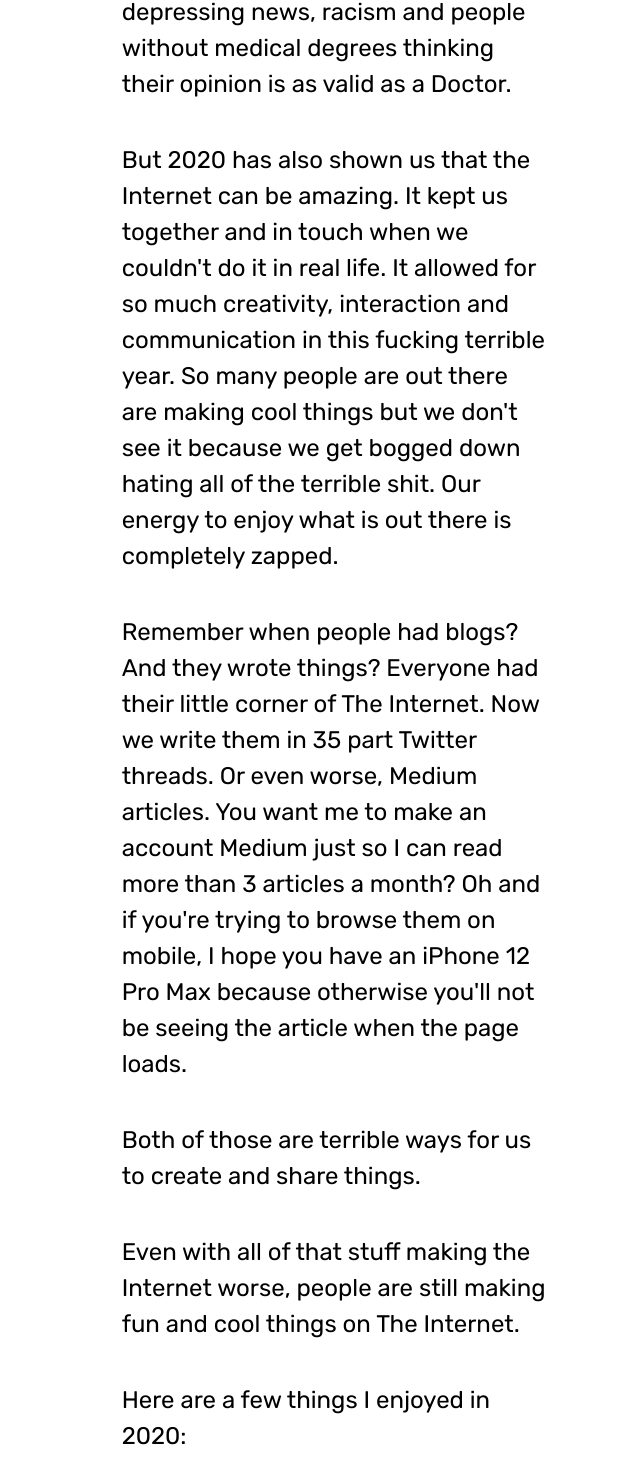
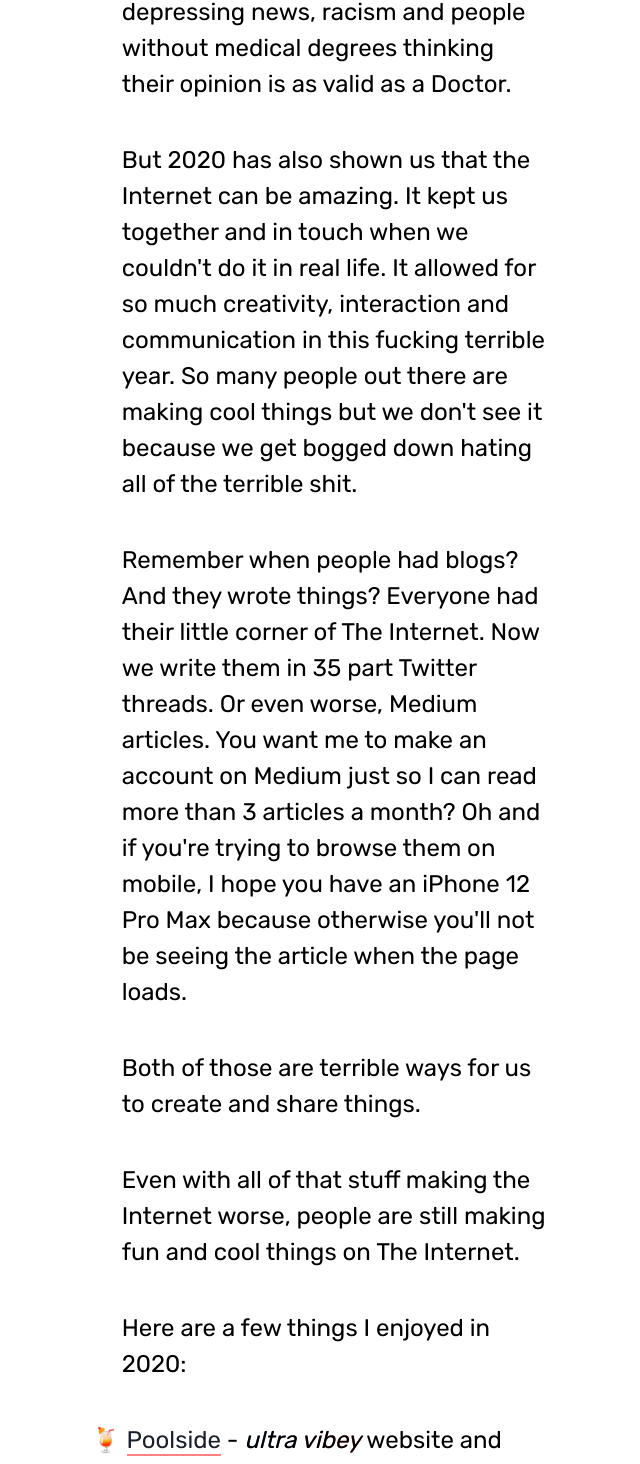
Before and after one commit to tommyp/tommyp.org, a Next.js app: page /lets-make-mad-shit in a window 1280 px wide. Shown: the part 789-2253 px from the top of the page, without its empty margins (305-945 px from the left). Built offline with nearby package versions, Linux system fonts and the light colour scheme; what tailwindcss-border-gradients would draw is missing.

Commit message:
update text based on feedback

```diff
--- a/pages/lets-make-mad-shit.js
+++ b/pages/lets-make-mad-shit.js
@@ -45,11 +45,11 @@ const getCreative = () => {
           </P>
 
           <P>
-            But 2020 has also shown us that the Internet can be amazing. It kept us together and in touch when we couldn&apos;t do it in real life. It allowed for so much creativity, interaction and communication in this fucking terrible year. So many people are out there are making cool things but we don&apos;t see it because we get bogged down hating all of the terrible shit. Our energy to enjoy what is out there is completely zapped.
+            But 2020 has also shown us that the Internet can be amazing. It kept us together and in touch when we couldn&apos;t do it in real life. It allowed for so much creativity, interaction and communication in this fucking terrible year. So many people out there are making cool things but we don&apos;t see it because we get bogged down hating all of the terrible shit.
           </P>
 
           <P>
-            Remember when people had blogs? And they wrote things? Everyone had their little corner of The Internet. Now we write them in 35 part Twitter threads. Or even worse, Medium articles. You want me to make an account Medium just so I can read more than 3 articles a month? Oh and if you&apos;re trying to browse them on mobile, I hope you have an iPhone 12 Pro Max because otherwise you&apos;ll not be seeing the article when the page loads.
+            Remember when people had blogs? And they wrote things? Everyone had their little corner of The Internet. Now we write them in 35 part Twitter threads. Or even worse, Medium articles. You want me to make an account on Medium just so I can read more than 3 articles a month? Oh and if you&apos;re trying to browse them on mobile, I hope you have an iPhone 12 Pro Max because otherwise you&apos;ll not be seeing the article when the page loads.
           </P>
 
           <P>
@@ -95,7 +95,7 @@ const getCreative = () => {
           <Quote>Admittedly, most company or client work tackles real issues for real people; it’s rarely a sandbox for us to climb into and make mad shit.</Quote>
 
           <P>
-            He&apos;s absolutely right on this point. Even as someone doing more development instead of design, I have ideas of fun things to build or fun ways to build them that I just don&apos;t get to do. Why don&apos;t I do that? I should do that!
+            He&apos;s absolutely right on this point. Even as someone doing more development than design, I have ideas of fun things to build or fun ways to build them that I just don&apos;t get to do. Why don&apos;t I do that? I should do that!
           </P>
 
           <P>
```
